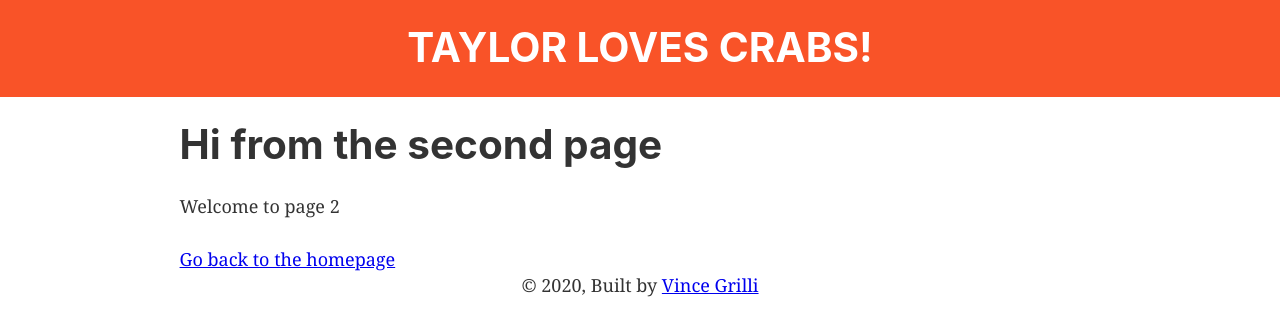
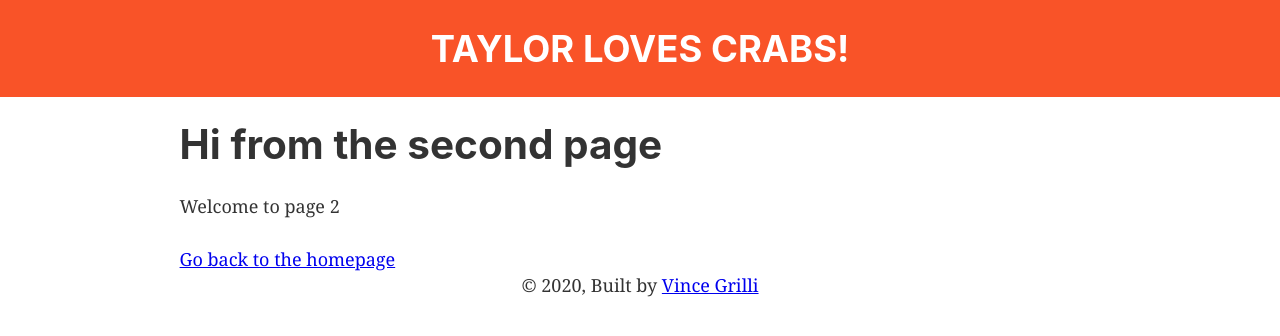
Before and after one commit to VinceGrilli/taylor-keon, a Gatsby site: page /page-2 in a window 1280 px wide. Built offline with nearby package versions, Linux system fonts and the light colour scheme; Gatsby itself is replaced by a stand-in of ours.

Commit message:
shrink header font size

```diff
--- a/src/components/header.js
+++ b/src/components/header.js
@@ -14,13 +14,14 @@ const Header = ({ siteTitle }) => (
       style={{
         margin: `0 auto`,
         maxWidth: 960,
-        padding: `1.45rem 1.0875rem`,
+        padding: `1.45rem .7rem`,
       }}
     >
       <h1 style={{ margin: 0 }}>
         <Link
           to="/"
           style={{
+            fontSize: `.9em`,
             color: `white`,
             textDecoration: `none`,
           }}
```
Also changed, not shown: 1 other file.
